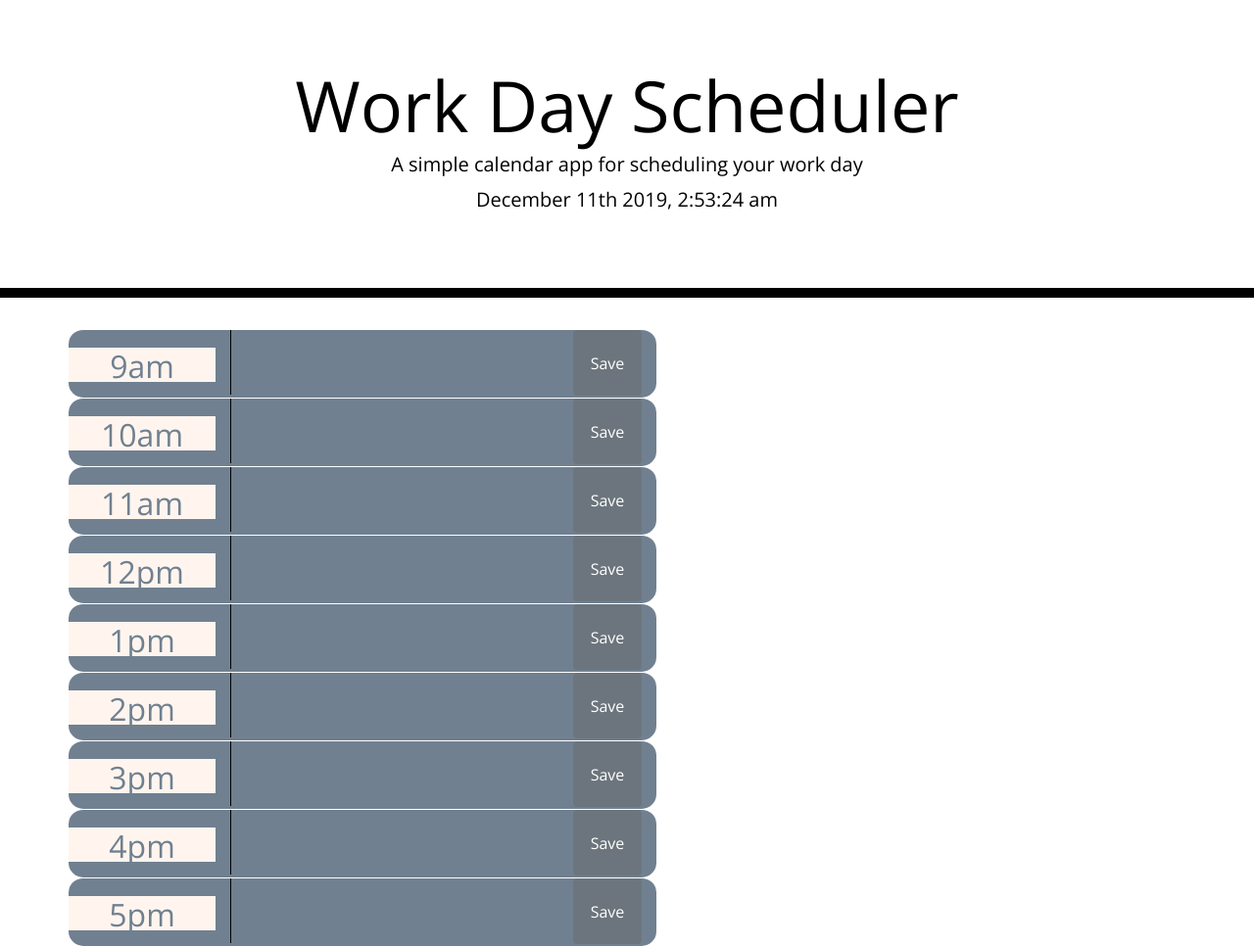
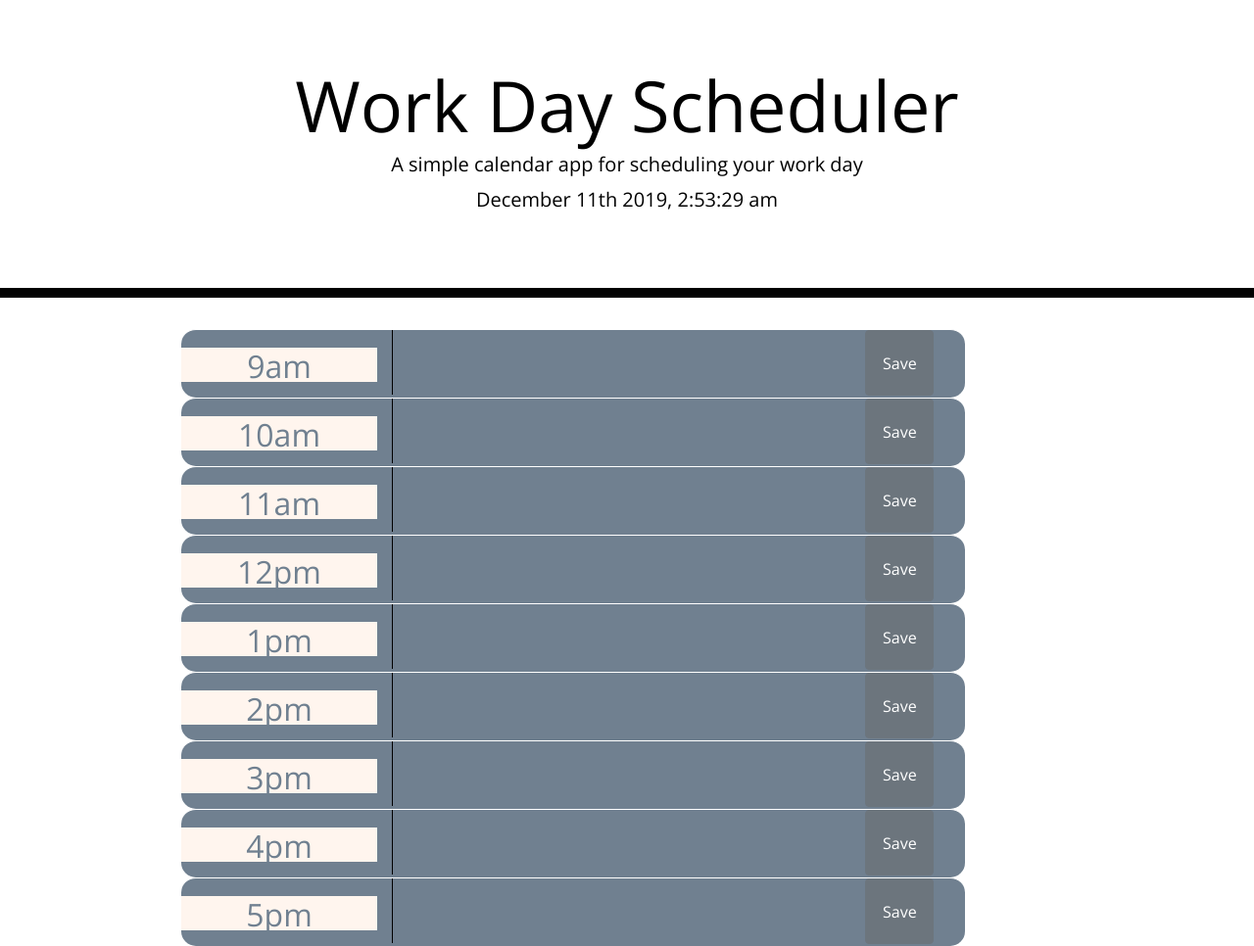
Before and after one commit to Massiel50/calenDar, a plain HTML site: page Develop/index.html in a window 1280 px wide. Shown: the whole page at 98% size. Drawn offline with nearby package versions, Linux system fonts and the light colour scheme.

Commit message:
time is updated every sec

```diff
--- a/Develop/index.html
+++ b/Develop/index.html
@@ -20,6 +20,9 @@
     />
     <link rel="stylesheet" href="https://stackpath.bootstrapcdn.com/bootstrap/4.4.1/css/bootstrap.min.css" integrity="sha384-Vkoo8x4CGsO3+Hhxv8T/Q5PaXtkKtu6ug5TOeNV6gBiFeWPGFN9MuhOf23Q9Ifjh" crossorigin="anonymous">
     <link rel="stylesheet" href="style.css" />
+    <script src="https://cdnjs.cloudflare.com/ajax/libs/jquery/2.0.3/jquery.min.js"></script>
+<script src="https://cdnjs.cloudflare.com/ajax/libs/moment.js/2.1.0/moment.min.js"></script>
+<script src="https://cdnjs.cloudflare.com/ajax/libs/FitText.js/1.1/jquery.fittext.min.js"></script>
     <title>Work Day Scheduler</title>
   </head>
 
--- a/Develop/script.js
+++ b/Develop/script.js
@@ -1,7 +1,11 @@
 // 3 things
 
 // display time and date
-$("#currentDay").text(moment().format("MMMM Do YYYY, h:mm:ss a"));
+// $("#currentDay").text(moment().format("MMMM Do YYYY, h:mm:ss a"));
+function update() {
+  $('#currentDay').html(moment().format("MMMM Do YYYY, h:mm:ss a"));
+}
+setInterval(update, 1000);
 
 // input for time slot
 // containers/ rows with text area for each hour of the day
@@ -24,7 +28,7 @@ function renderLastUse() {
 }
 
 
-// click save button to save textInput to local storage
+// click save button to set textInput to local storage
 $(".saveBtn").on("click", function(event) {
   event.preventDefault();
 
@@ -39,3 +43,5 @@ $(".saveBtn").on("click", function(event) {
 
 // get hour from current time usig moemnt and compare to rows
 // compare present time for color coded pas present and future
+
+// playing with moment moethod to refresh page
--- a/Develop/style.css
+++ b/Develop/style.css
@@ -11,7 +11,7 @@ body {
   color: #000000;
   border-left: 1px solid black;
   padding: 10px;
-  width: 300px;
+  width: 480px;
   height: 66px;
   float: left;
 }
@@ -29,12 +29,12 @@ body {
 }
 
 .time-block{
-  width: 600px;
+  width: 800px;
   height: 50px;
   text-align: center;
   border-radius: 15px;
   background-color: slategray;
-
+margin-left: 100px;
 }
 
 .row {
```
